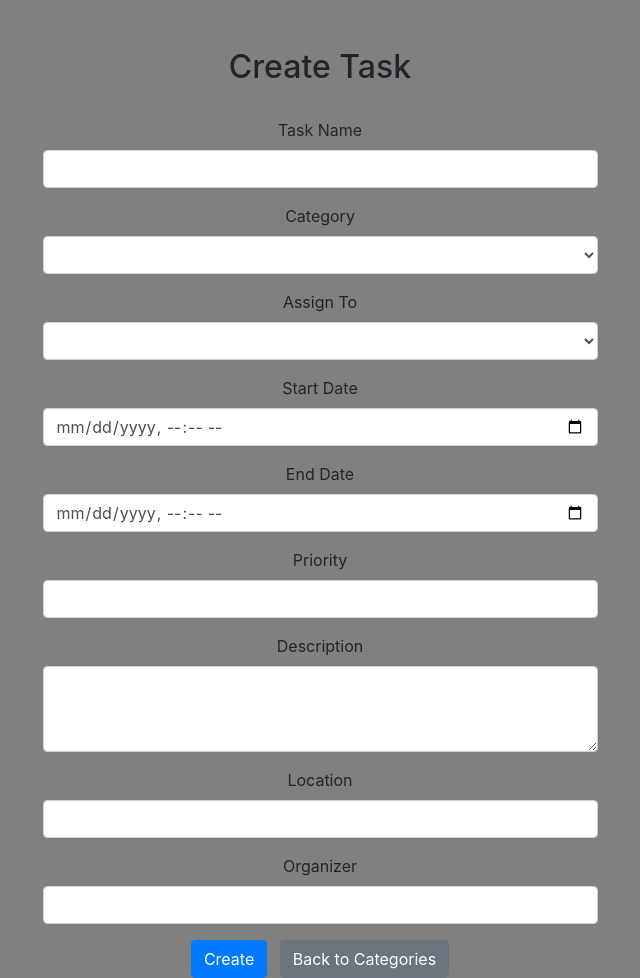
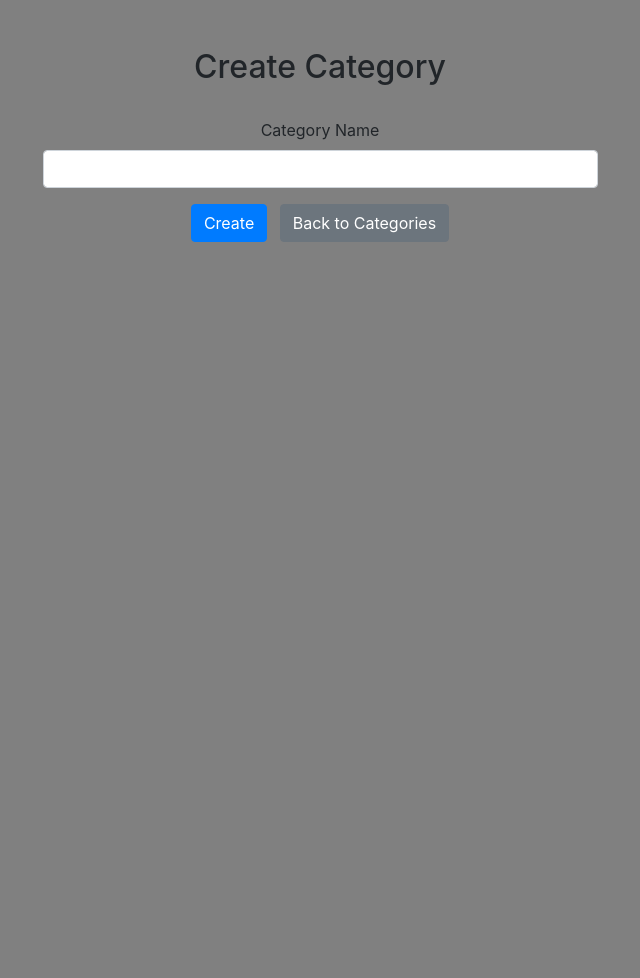
Before and after one commit to heshanraj/Assignment---2, a Django app: page /categories/create/ in a window 1280 px wide. Shown: the whole page, without its empty margins (320-960 px from the left). After the commit the page ends 242 px from the top, so only its background shows below. Run offline with Django 4.2, Linux system fonts and the light colour scheme; the visitor is signed in with stand-in values (Sample User, id 1); lists and menus that the app fills with data are empty; some libraries are stand-ins or nearby versions.

Commit message:
Update create_category.html

```diff
--- a/templates/create_category.html
+++ b/templates/create_category.html
@@ -3,7 +3,7 @@
 <head>
   <meta charset="UTF-8">
   <meta name="viewport" content="width=device-width, initial-scale=1.0">
-  <title>Create Task</title>
+  <title>Create Category</title>
   <link rel="stylesheet" href="https://maxcdn.bootstrapcdn.com/bootstrap/4.5.2/css/bootstrap.min.css">
   <style>
     body {
@@ -13,53 +13,13 @@
 </head>
 <body>
   <div class="container mt-5 text-center">
-    <h2>Create Task</h2>
+    <h2>Create Category</h2>
     <br>
-    <form method="post" action="{% url 'create_task' %}" class="w-50 mx-auto">
+    <form method="post" action="{% url 'create_category' %}" class="w-50 mx-auto">
       {% csrf_token %}
       <div class="form-group">
-        <label for="name">Task Name</label>
+        <label for="name">Category Name</label>
         <input type="text" class="form-control" id="name" name="name" required>
-      </div>
-      <div class="form-group">
-        <label for="category">Category</label>
-        <select class="form-control" id="category" name="category" required>
-          {% for category in categories %}
-          <option value="{{ category.id }}">{{ category.name }}</option>
-          {% endfor %}
-        </select>
-      </div>
-      <div class="form-group">
-        <label for="assigned_to">Assign To</label>
-        <select class="form-control" id="assigned_to" name="assigned_to" required>
-          {% for user in users %}
-          <option value="{{ user.id }}">{{ user.username }}</option>
-          {% endfor %}
-        </select>
-      </div>
-      <div class="form-group">
-        <label for="start_date">Start Date</label>
-        <input type="datetime-local" class="form-control" id="start_date" name="start_date" required>
-      </div>
-      <div class="form-group">
-        <label for="end_date">End Date</label>
-        <input type="datetime-local" class="form-control" id="end_date" name="end_date" required>
-      </div>
-      <div class="form-group">
-        <label for="priority">Priority</label>
-        <input type="number" class="form-control" id="priority" name="priority" required>
-      </div>
-      <div class="form-group">
-        <label for="description">Description</label>
-        <textarea class="form-control" id="description" name="description" rows="3" required></textarea>
-      </div>
-      <div class="form-group">
-        <label for="location">Location</label>
-        <input type="text" class="form-control" id="location" name="location">
-      </div>
-      <div class="form-group">
-        <label for="organizer">Organizer</label>
-        <input type="text" class="form-control" id="organizer" name="organizer">
       </div>
       <button type="submit" class="btn btn-primary">Create</button>
       <a href="{% url 'category_list' %}" class="btn btn-secondary ml-2">Back to Categories</a>
```
